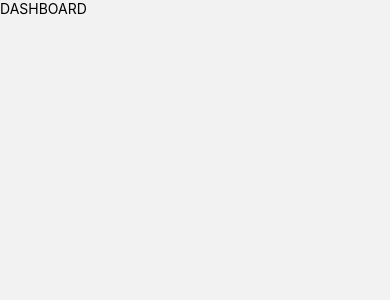
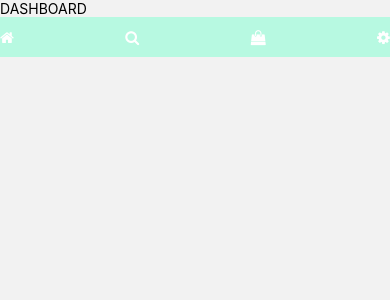
Before and after one commit to gabrieelsf/comparafarma, a React Native app: screen /dashboard in a window 390 px wide. Shown: the top 300 px of the page. Built offline with nearby package versions, Linux system fonts and the light colour scheme.

Commit message:
criando footer

```diff
--- a/src/pages/client/Dashboard.js
+++ b/src/pages/client/Dashboard.js
@@ -1,11 +1,13 @@
 import React, { useState } from 'react';
 import { Text, View, TextInput, Pressable, ImageBackground } from 'react-native';
-import styles            from './styles';
+import styles from './styles';
+import Footer from '../components/footer/footer'
 
 const Dashboard = ({ navigation }) => {
   return (
     <View >
         <Text>DASHBOARD</Text>
+        <Footer />
     </View>
   );
 };
--- /dev/null
+++ b/src/pages/components/footer/footer.js
@@ -0,0 +1,19 @@
+import React, { useState } from 'react';
+import { Text, View, TextInput, Pressable, ImageBackground } from 'react-native';
+import styles from './styles';
+import Icon from 'react-native-vector-icons/FontAwesome';
+
+const Footer = ({ navigation }) => {
+  return (
+    <View >
+      <View style={styles.footer}>
+        <Icon style={styles.icons} size={15} name="home" />
+        <Icon style={styles.icons} size={15} name="search" />
+        <Icon style={styles.icons} size={15} name="shopping-bag" />
+        <Icon style={styles.icons} size={15} name="cog" />
+      </View>
+    </View>
+  );
+};
+
+export default Footer;
--- /dev/null
+++ b/src/pages/components/footer/styles.js
@@ -0,0 +1,28 @@
+import { StyleSheet } from 'react-native';
+
+const styles = StyleSheet.create({
+	footer: {
+		color: '#FFF',
+		display: 'flex',
+		flexDirection: 'row',
+		width: '100%',
+		height: 40,
+		alignItems: 'center',
+		justifyContent: 'space-between',
+		backgroundColor: '#B7F9E1',
+	},
+	// wrapper: {
+	// 	color: '#FFF',
+	// 	display: 'flex',
+	// 	width: '60%',
+	// 	flexDirection: 'row',
+	// 	alignItems: 'center',
+	// 	justifyContent: 'space-between',
+	// 	height: '100%',
+	// },
+	icons: {
+		color: '#FFF',
+	}
+});
+
+export default styles
```
Also changed, not shown: src/pages/client/styles.js (+7 -0 lines).
